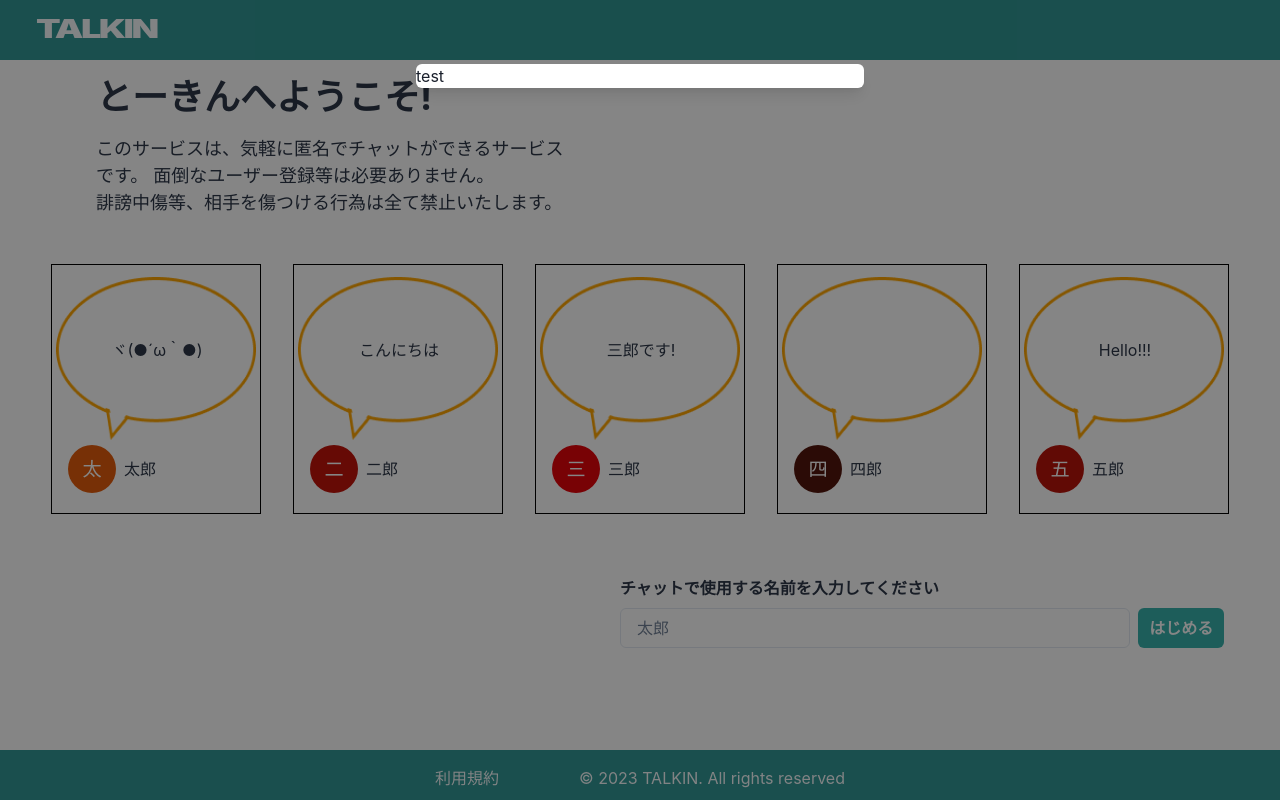
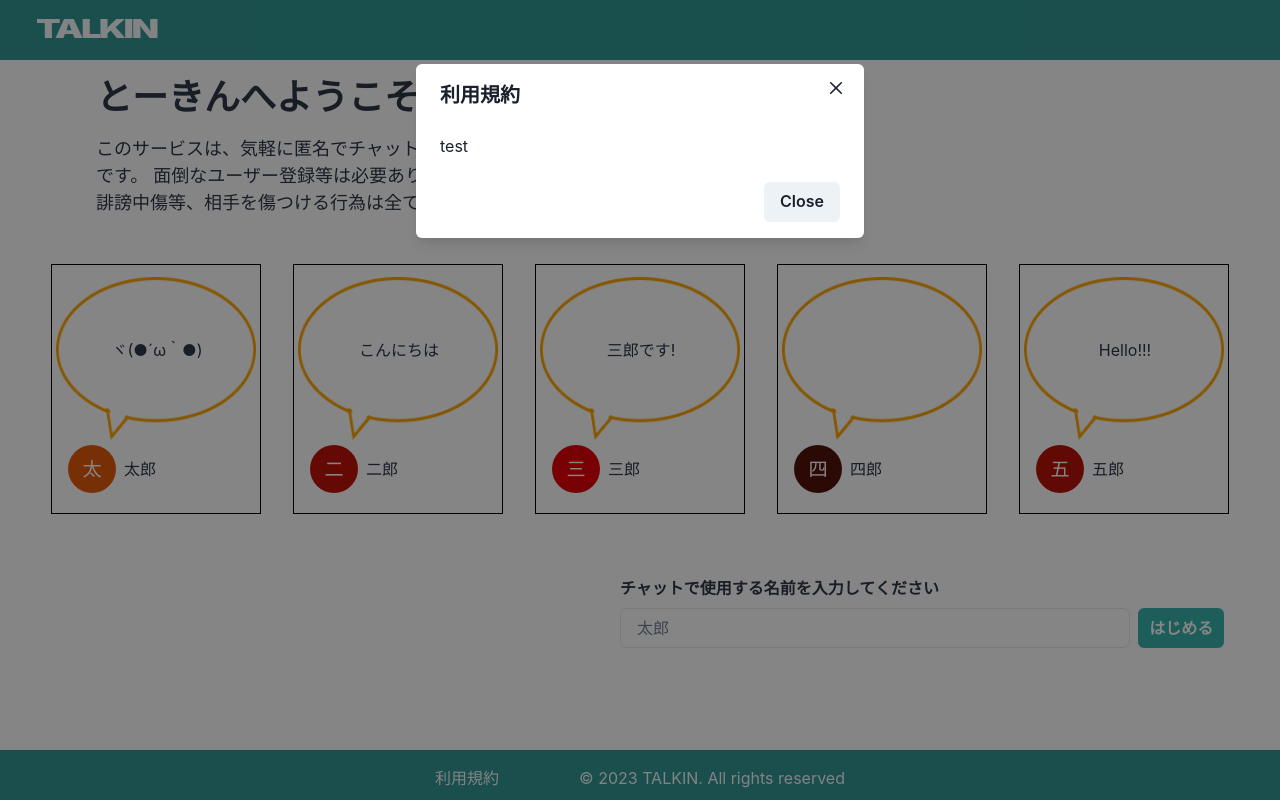
Before and after one commit to hattoriryuki/talkin, a React (Create React App) app: page / in a window 1280 px wide. Both pictures are taken after a click on the link "利用規約". Built offline with nearby package versions, Linux system fonts and the light colour scheme; the HTML template or start-up script is replaced by a standard one.

Commit message:
feat: 利用規約モーダルの雛形を作成

```diff
--- a/src/components/atoms/layout/Footer.tsx
+++ b/src/components/atoms/layout/Footer.tsx
@@ -1,10 +1,14 @@
 import { FC, memo } from "react";
 import {
   Box,
+  Button,
   Container,
   Modal,
   ModalBody,
+  ModalCloseButton,
   ModalContent,
+  ModalFooter,
+  ModalHeader,
   ModalOverlay,
   Stack,
   Text,
@@ -38,10 +42,22 @@ export const Footer: FC = memo(() => {
           <Text>&copy; 2023 TALKIN. All rights reserved</Text>
         </Container>
       </Box>
-      <Modal isOpen={isOpen} onClose={onClose}>
+      <Modal
+        isOpen={isOpen}
+        onClose={onClose}
+        motionPreset="slideInBottom"
+        scrollBehavior="inside"
+      >
         <ModalOverlay />
         <ModalContent>
+          <ModalHeader>利用規約</ModalHeader>
+          <ModalCloseButton />
+          <ModalBody>
             <p>test</p>
+          </ModalBody>
+          <ModalFooter>
+            <Button onClick={onClose}>Close</Button>
+          </ModalFooter>
         </ModalContent>
       </Modal>
     </>
```
